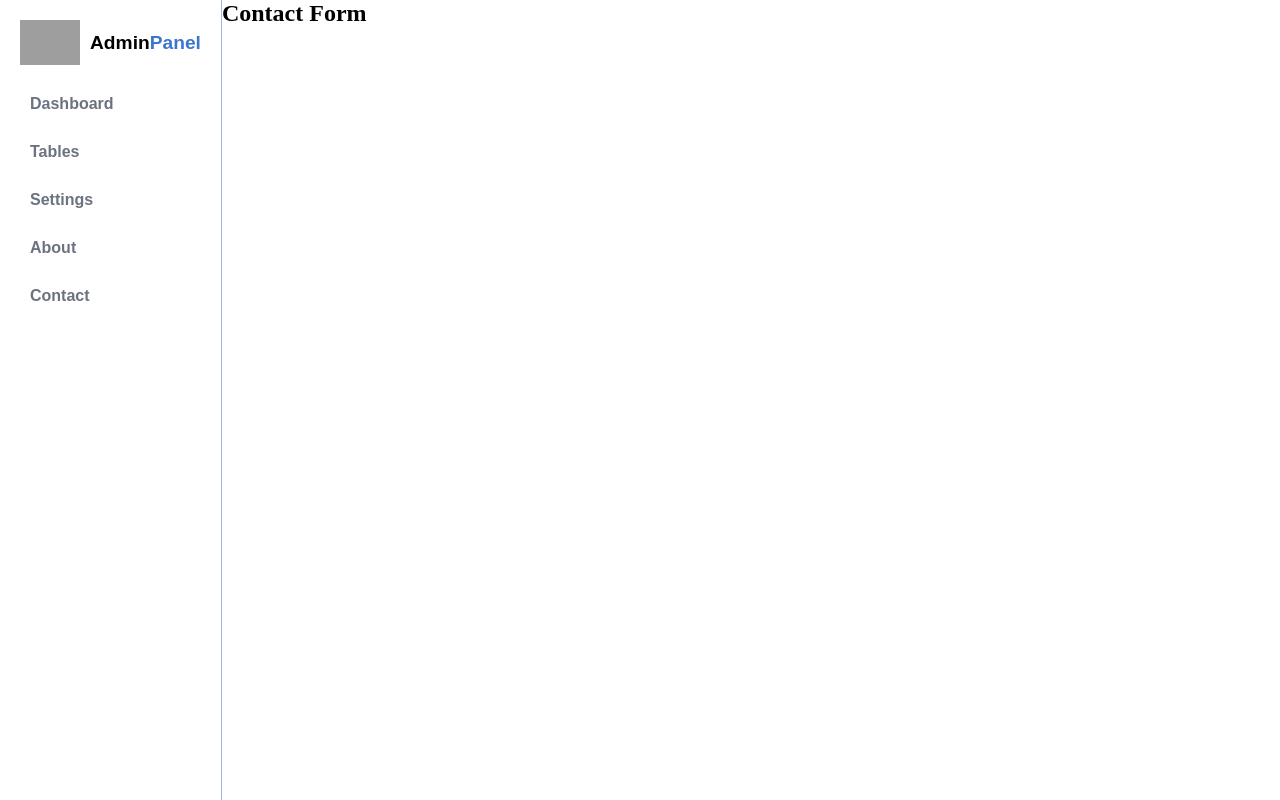
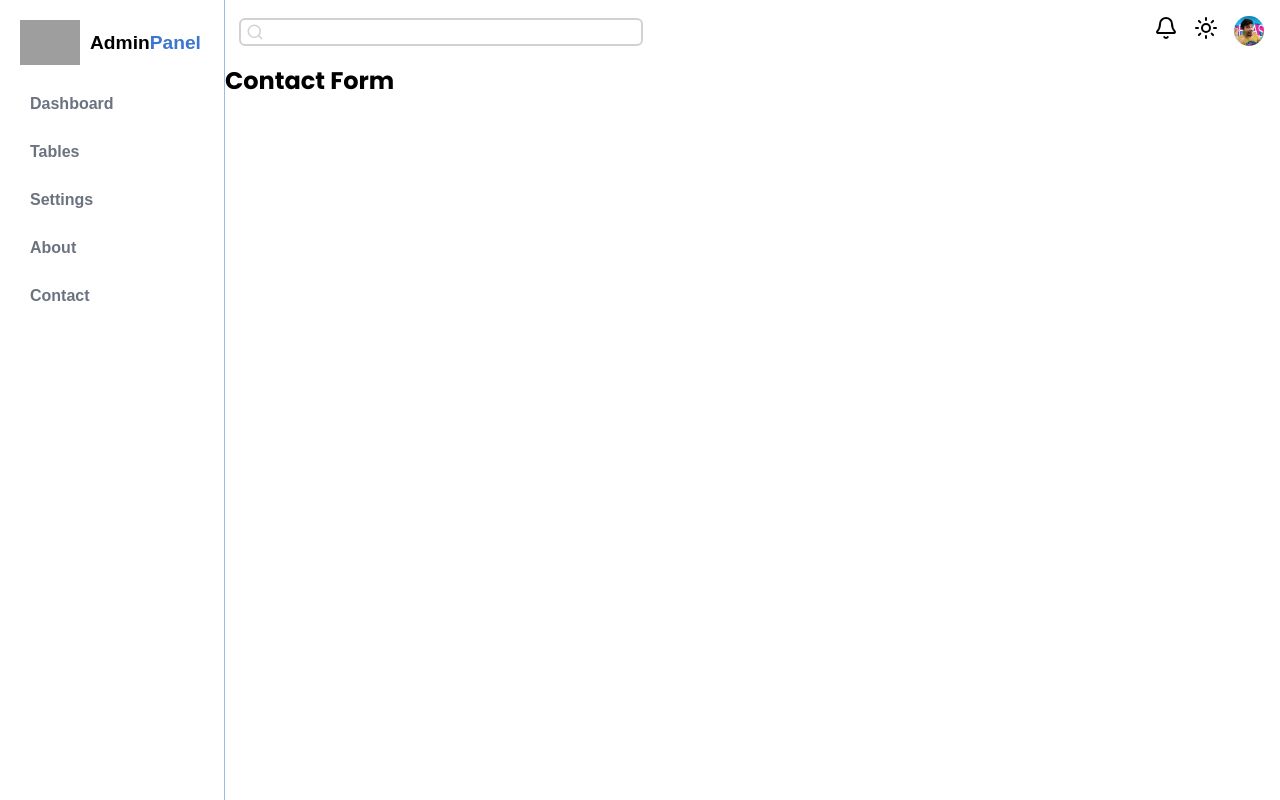
Before and after one commit to XyStar123123/adminfikri, a PHP site: page /pages/contact.php in a window 1280 px wide. Run offline with PHP 8.4, Linux system fonts and the light colour scheme; grey boxes are pictures that could not be loaded.

Commit message:
Added navbar to contact.php

```diff
--- a/css/main.css
+++ b/css/main.css
@@ -68,8 +68,71 @@
     box-shadow: inset 0 2px 6px rgba(0, 0, 0, .2);
 }
 
+.navbar{
+    display: flex;
+    align-items: center;
+    width: 100%;
+    padding: 1rem;
+    justify-content: space-between;
+    gap: 20px;
+}
+
+.nav-link-container{
+    list-style: none;
+    gap: 16px;
+    display: flex;
+}
+
+.search-container{
+    width: 400px;
+    position: relative;
+}
+
+.search-container input{
+    width: 100%;
+    outline: 2px solid rgb(210, 210, 210);
+    border-radius: 4px;
+    padding: .30rem 0 .30rem 2rem;
+    border: none;
+}
+
+.search-container svg{
+    position: absolute;
+}
+
+.nav-link svg{
+    width: 24px;
+    height: 24px;
+}
+
+.search-container svg{
+    width: 18px;
+    height: 18px;
+    top: 4px;
+    left: 5px;
+    stroke: rgb(210, 210, 210);
+}
+
+.nav-link{
+    color: black;
+}
+
+.profile{
+    width: 30px;
+    height: 30px;
+    border-radius: 50%;
+}
+
+.profile img{
+    width: 100%;
+    height: 100%;
+    object-fit: cover;
+    object-position: center;
+    border-radius: inherit;
+}
+
 .content{
-    padding: 2rem;
     height: 100vh;
     overflow: auto;
+    flex: 1;
 }
--- /dev/null
+++ b/folder/navbar.php
@@ -0,0 +1,26 @@
+<nav class="navbar">
+    <div class="search-container">
+        <i data-lucide="search"></i>
+        <input type="text">
+    </div>
+    <ul class="nav-link-container">
+        <li class="nav-item">
+            <a href="" class="nav-link">
+                <i data-lucide="github"></i>
+            </a>
+        </li>
+        <li class="nav-item">
+            <a href="" class="nav-link">
+                <i data-lucide="bell"></i>
+            </a>
+        </li>
+        <li class="nav-item">
+            <a href="" class="nav-link">
+                <i data-lucide="sun"></i>
+            </a>
+        </li>
+        <li class="profile">
+            <img src="../img/profile.png" alt="">
+        </li>
+    </ul>
+</nav>
--- a/pages/contact.php
+++ b/pages/contact.php
@@ -3,14 +3,19 @@
 <head>
     <meta charset="UTF-8">
     <meta name="viewport" content="width=device-width, initial-scale=1.0">
-    <title>Document</title>
+    <title>Admin Panel - Contact</title>
+    <link rel="stylesheet" href="../css/main.css">
+    <link rel="stylesheet" href="../css/about.css">
     <link rel="website icon" href="../img/icon.png">
-    <link rel="stylesheet" href="../css/main.css">
-    <link rel="stylesheet" href="../css/contact.css">
+    <link href="https://unpkg.com/boxicons@2.1.4/css/boxicons.min.css" rel="stylesheet">
+    <link href="https://fonts.googleapis.com/css2?family=Poppins:ital,wght@0,100;0,200;0,300;0,400;0,500;0,600;0,700;0,800;0,900;1,100;1,200;1,300;1,400;1,500;1,600;1,700;1,800;1,900&display=swap" rel="stylesheet">
 </head>
 <body>
+    <div class="container">
         <?php include '../folder/sidebar.php'; ?>
-    <div class="container">
+        </div>
+        <main class="content">
+            <?php include_once '../folder/navbar.php' ?>
             <div class="contact-container">
                 <div class="contact-form">
                     <form action="">
@@ -19,7 +24,13 @@
                 </div>
                 <div class="contact-information"></div>
             </div>
+        </main>
     </div>
+<script src="https://unpkg.com/lucide@latest"></script>
+<script>
+    lucide.createIcons()
+</script>
+<script src="../js/index.js" type="module"></script>
 </div>
 </body>
 </html>
```
Also changed, not shown: img/profile.png (added). Lines whose indentation alone changed are shown as unchanged.
